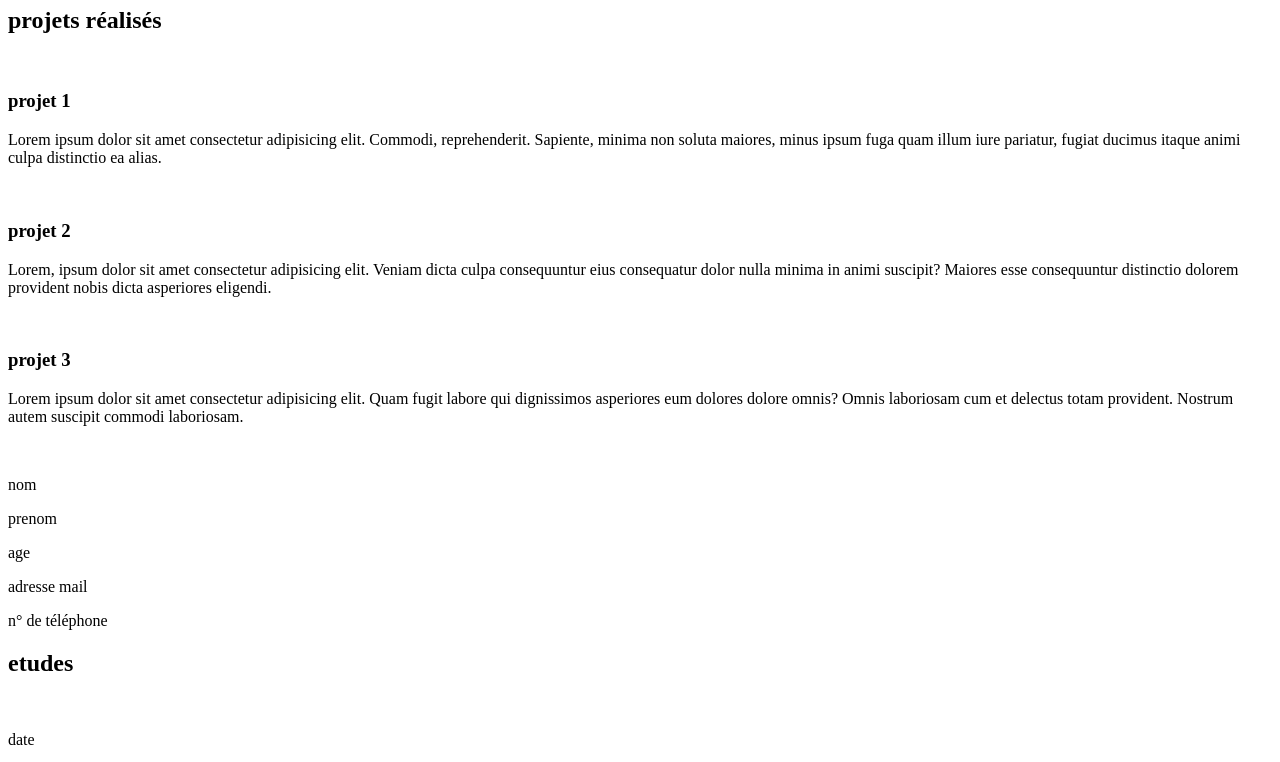
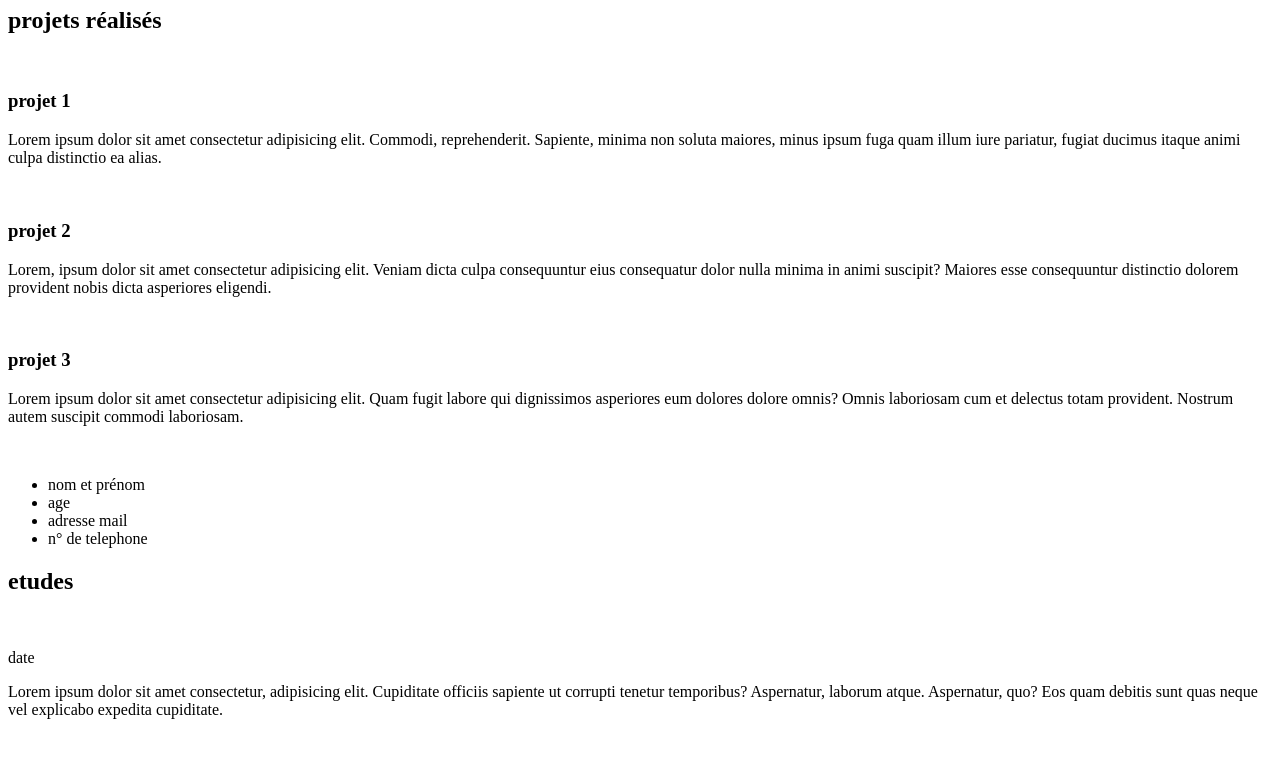
Before and after one commit to IVM-HIND/donkeyschool, a plain HTML site: page integration/index.html in a window 1280 px wide. Shown: the part 189-951 px from the top of the page. Drawn offline with Linux system fonts and the light colour scheme.

Commit message:
changement section portrait en liste

```diff
--- a/integration/index.html
+++ b/integration/index.html
@@ -14,7 +14,7 @@
 <body>
 
     <header>
-        <h1>MON PORTOFOLIO</h1>
+        <h1>mon portofolio</h1>
         <nav>
             <a href="/projets" target="_self">projets</a>
             <a href="/etudes" target="_self">etudes</a>
@@ -45,11 +45,12 @@
         </div>
         <div class="portrait">
             <img src="" alt="">
-            <p>nom</p>
-            <p>prenom</p>
-            <p>age</p>
-            <p>adresse mail</p>
-            <p>n° de téléphone</p>
+            <ul>
+                <li>nom et prénom</li>
+                <li>age</li>
+                <li>adresse mail</li>
+                <li>n° de telephone</li>
+            </ul>
         </div>
         <h2>etudes</h2>
         <div class="etude">
```
